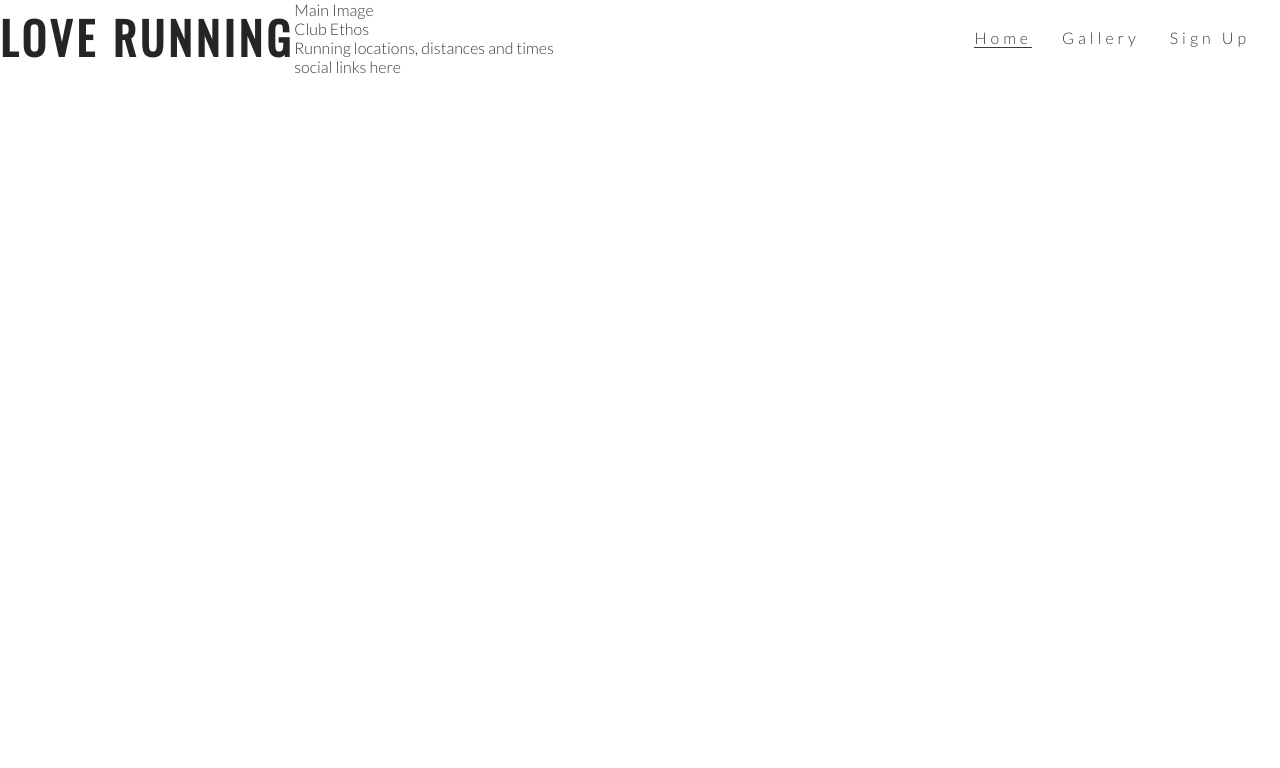
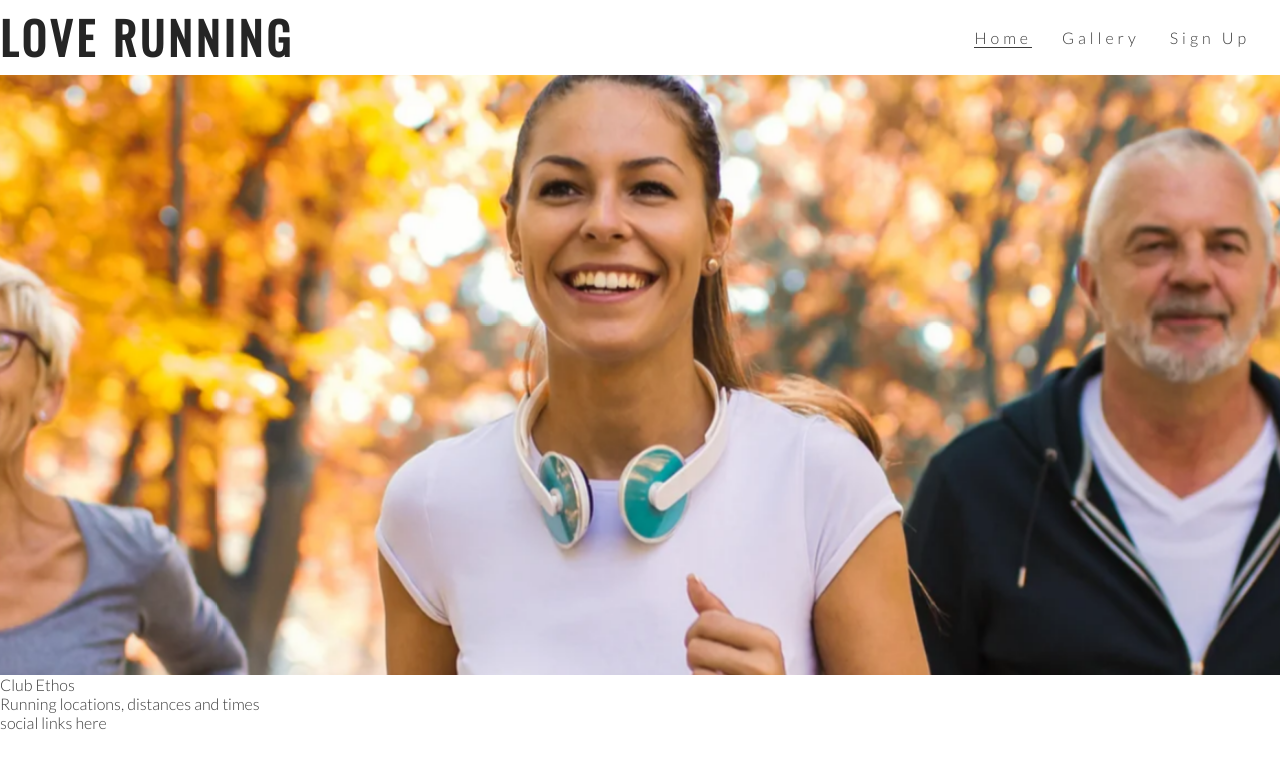
Before and after one commit to brianach/love-running, a plain HTML site: page index.html in a window 1280 px wide. Drawn offline with nearby package versions, Linux system fonts and the light colour scheme.

Commit message:
Add hero image and animation for zoom

```diff
--- a/assets/css/style.css
+++ b/assets/css/style.css
@@ -58,3 +58,32 @@ h1,h2 {
 .active {
     border-bottom: 1px solid #3a3a3a;
 }
+
+/* hero-image */
+
+#hero-outer {
+    height: 600px;
+    width: 100%;
+    overflow: hidden;
+}
+
+#hero-image {
+    height: 600px;
+    width: 100%;
+    background: url("../images/hero-image.webp") no-repeat center center;
+
+    /*animates the zoom effect on loading page */
+    animation-name: hero-zoom;
+    animation-duration: 5s;
+    animation-fill-mode: forwards;
+}
+
+/* create the level of zoom for the hero image */
+@keyframes hero-zoom {
+    from{
+        transform: scale(1);
+    }
+    to {
+        transform: scale(1.1);
+    }
+}
--- a/index.html
+++ b/index.html
@@ -31,8 +31,8 @@
             </ul>
         </nav>
     </header>
-    <section>
-        Main Image
+    <section id="hero-outer">
+        <div id="hero-image"></div>>
     </section>
     <section>
         Club Ethos
```
Also changed, not shown: assets/images/hero-image.webp (added).
